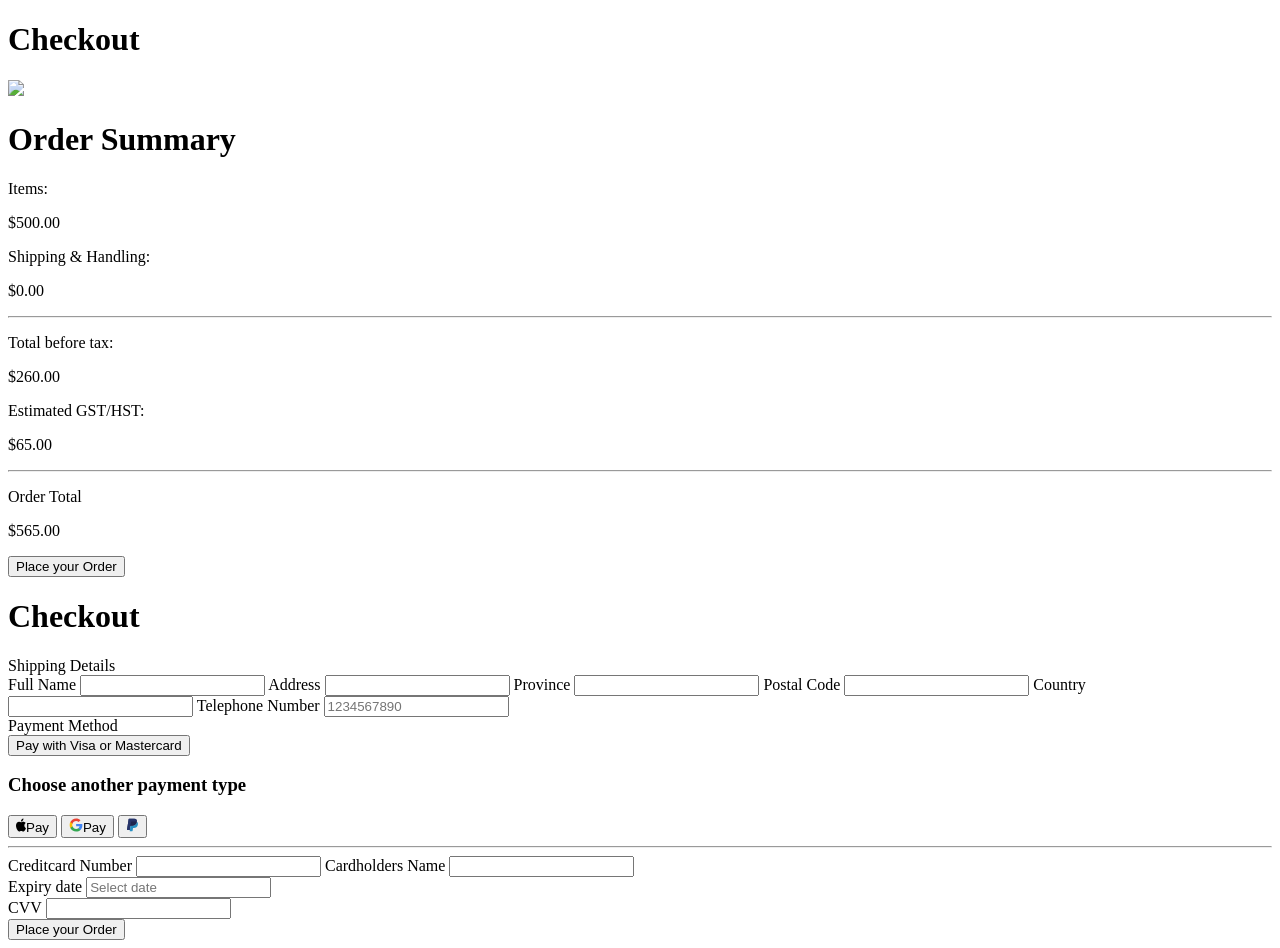
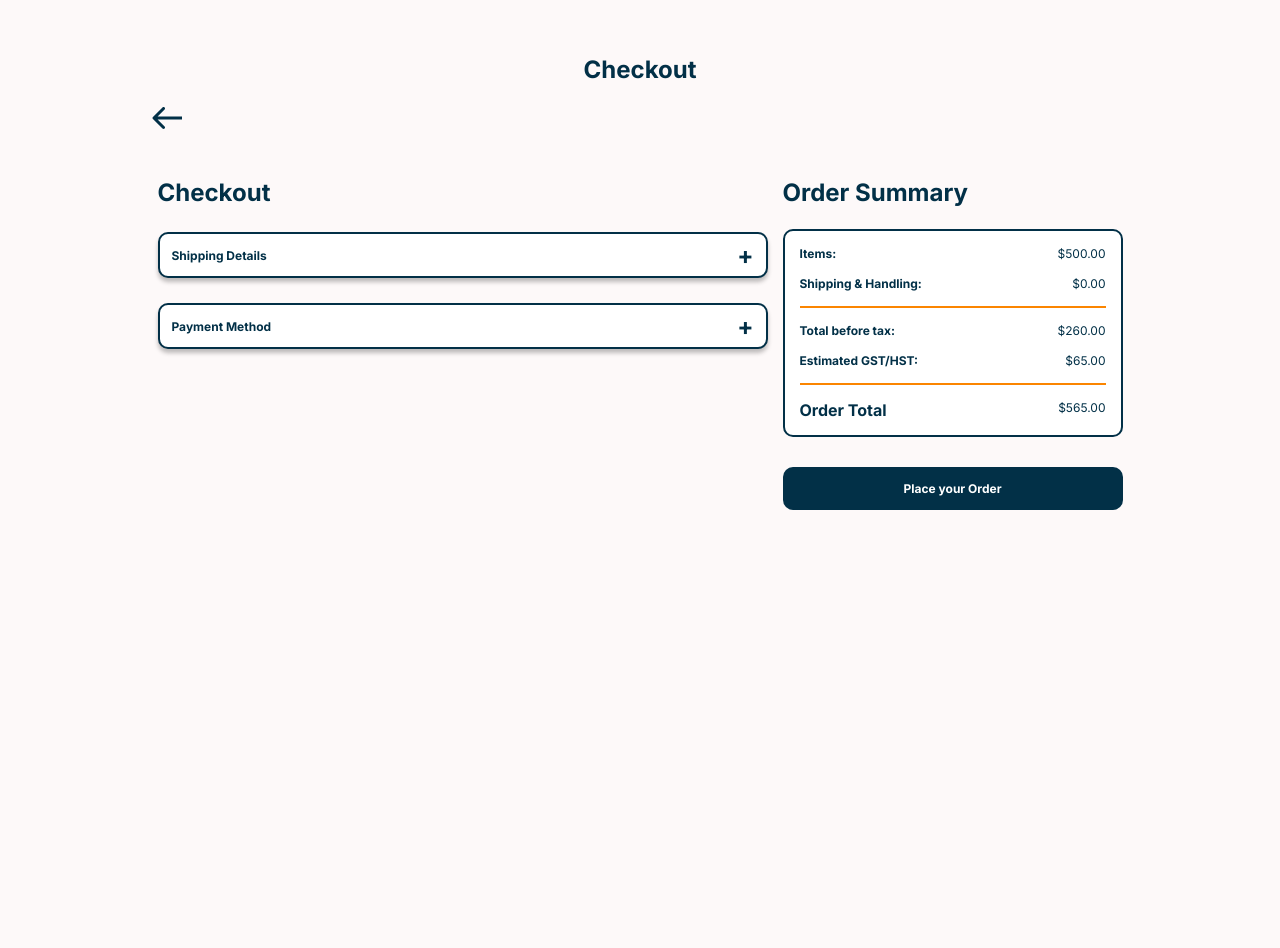
Before and after one commit to osmanmahad/Daily-UI---002, a plain HTML site: page checkout.html in a window 1280 px wide. After the commit the page ends 800 px from the top, so only its background shows below. Drawn offline with Linux system fonts and the light colour scheme; the site is published under a folder, as on GitHub Pages, so addresses that start at the root find nothing.

Commit message:
Update checkout.html

```diff
--- a/checkout.html
+++ b/checkout.html
@@ -10,14 +10,14 @@
       href="https://fonts.googleapis.com/css2?family=Inter:wght@400;700&display=swap"
       rel="stylesheet"
     />
-    <link rel="stylesheet" href="/styles.css" />
+    <link rel="stylesheet" href="./styles.css" />
 
     <title>Checkout</title>
   </head>
   <body>
     <h1>Checkout</h1>
-    <a href="/index.html">
-      <img src="/images/Arrow 1.svg" class="arrow" />
+    <a href="./index.html">
+      <img src="./images/Arrow 1.svg" class="arrow" />
     </a>
     <div class="big_container">
       <div class="medium_container">
@@ -117,6 +117,6 @@
         <button class="main_button" id="button_mobile">Place your Order</button>
     </div>
     </div>
-    <script src="/script.js" ></script>
+    <script src="./script.js" ></script>
   </body>
 </html>
```
